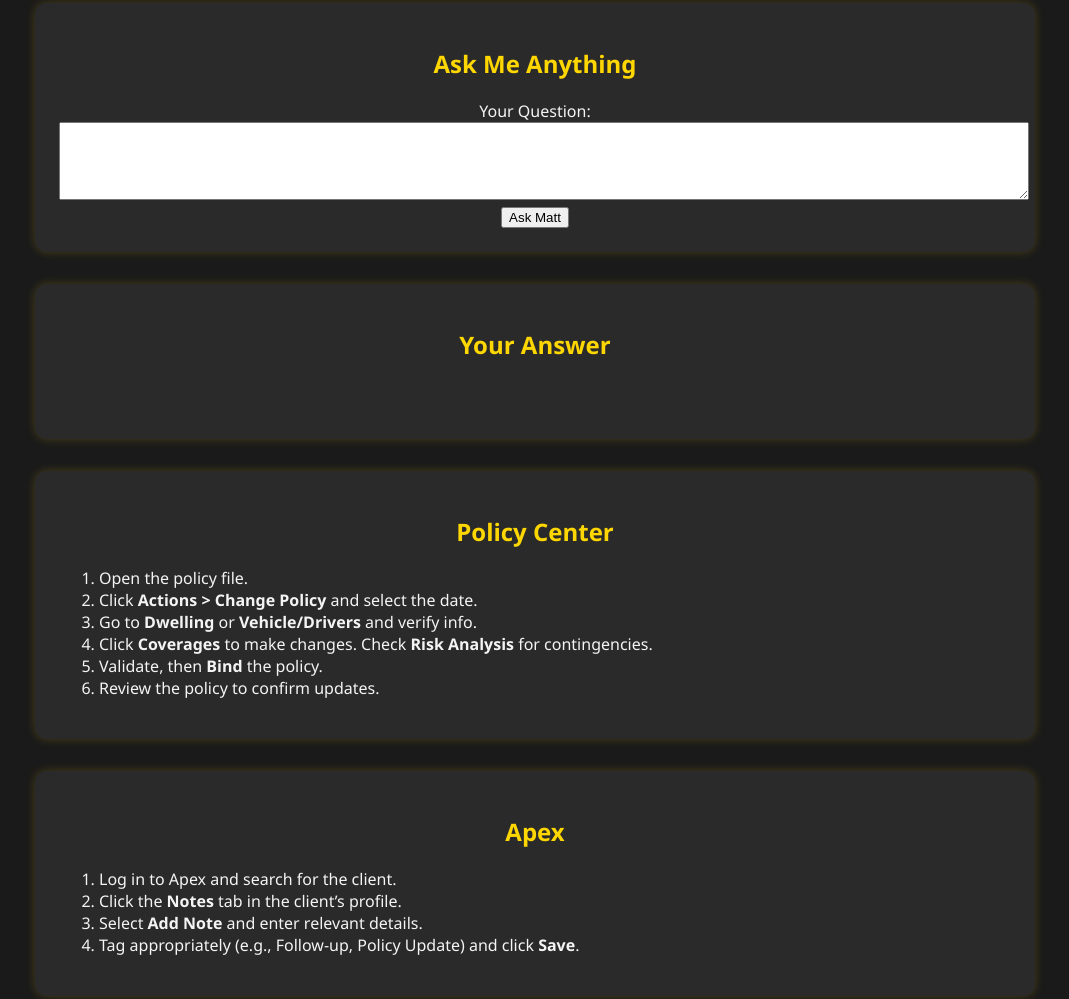
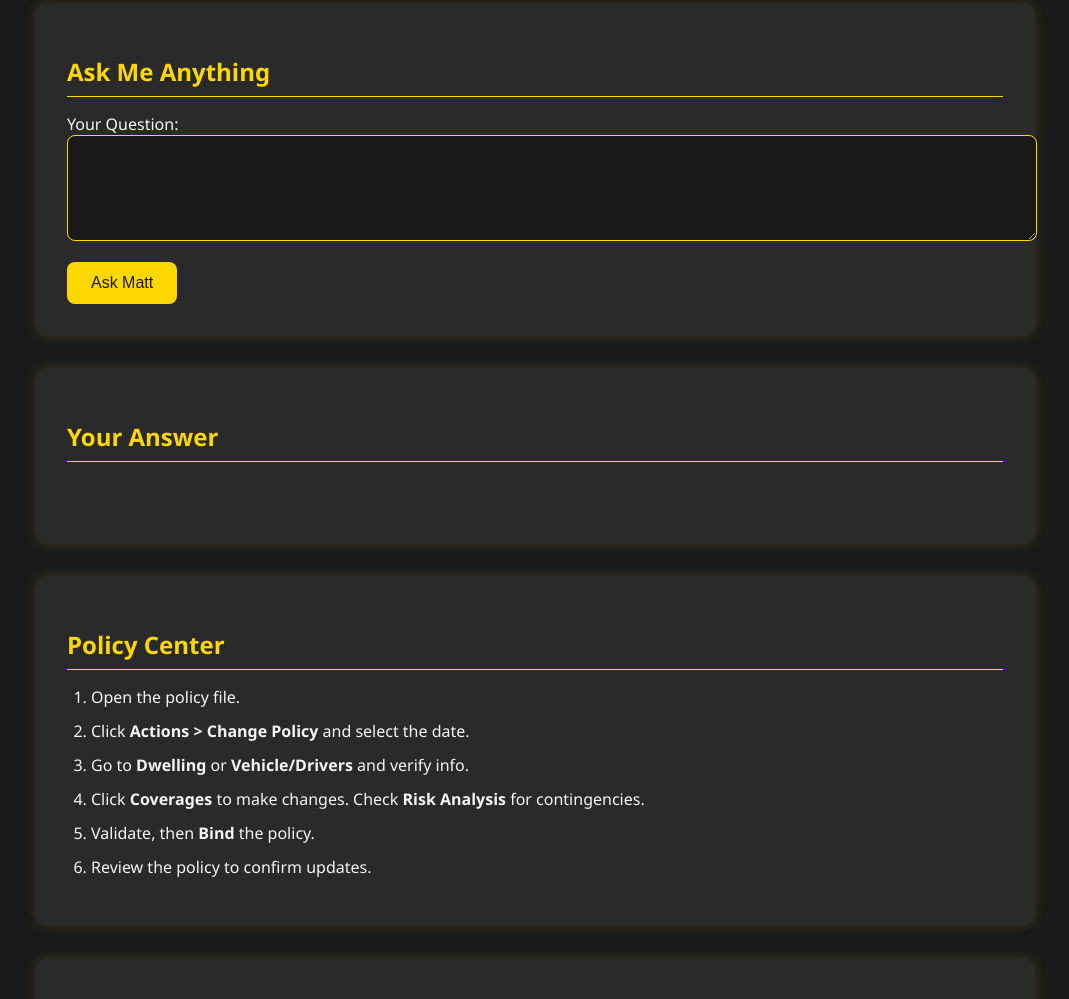
Before and after one commit to AskMattOk/Ask-Matt-, a website: page index.html in a window 1280 px wide. Shown: the part 288-1287 px from the top of the page, without its empty margins (105-1174 px from the left). Drawn offline with Linux system fonts and the light colour scheme.

Commit message:
Add files via upload

```diff
--- a/index.html
+++ b/index.html
@@ -27,13 +27,54 @@
     .card {
       background: #2a2a2a;
       border-radius: 12px;
-      padding: 1.5rem;
+      padding: 2rem;
       margin-bottom: 2rem;
-      box-shadow: 0 0 10px rgba(255, 215, 0, 0.2);
+      box-shadow: 0 0 12px rgba(255, 215, 0, 0.15);
+      text-align: left;
+    }
+    .card h2 {
+      font-size: 1.5rem;
+      margin-bottom: 1rem;
+      border-bottom: 1px solid #FFD700;
+      padding-bottom: 0.5rem;
+    }
+    textarea {
+      width: 100%;
+      background-color: #1a1a1a;
+      color: #FFD700;
+      border: 1px solid #FFD700;
+      border-radius: 8px;
+      padding: 1rem;
+      font-size: 1rem;
+    }
+    button {
+      background: #FFD700;
+      color: #1a1a1a;
+      border: none;
+      padding: 0.75rem 1.5rem;
+      border-radius: 8px;
+      font-size: 1rem;
+      cursor: pointer;
+      margin-top: 1rem;
+    }
+    button:hover {
+      background: #e6c200;
+    }
+    ol {
+      padding-left: 1.5rem;
+    }
+    ol li {
+      margin-bottom: 0.75rem;
     }
     #aiAnswer {
       opacity: 0;
       transition: opacity 0.6s ease;
+      background-color: #2a2a2a;
+      color: #FFD700;
+      padding: 1rem;
+      border: 1px solid #FFD700;
+      border-radius: 8px;
+      margin-top: 1rem;
     }
   </style>
 </head>
@@ -46,7 +87,7 @@
       <h2>Ask Me Anything</h2>
       <form id="questionForm">
         <label for="question">Your Question:</label>
-        <textarea id="question" rows="4" style="width:100%; padding:0.5rem;"></textarea>
+        <textarea id="question" rows="4"></textarea>
         <br />
         <button type="submit">Ask Matt</button>
       </form>
@@ -54,12 +95,12 @@
 
     <section class="card">
       <h2>Your Answer</h2>
-      <div id="aiAnswer" style="margin-top: 1rem; font-style: italic; color: #FFD700; max-width: 700px; padding: 1rem; border: 1px solid #FFD700; border-radius: 8px; background-color: #2a2a2a; margin-left: auto; margin-right: auto;"></div>
+      <div id="aiAnswer"></div>
     </section>
 
     <section class="card">
       <h2>Policy Center</h2>
-      <ol style="text-align: left;">
+      <ol>
         <li>Open the policy file.</li>
         <li>Click <strong>Actions > Change Policy</strong> and select the date.</li>
         <li>Go to <strong>Dwelling</strong> or <strong>Vehicle/Drivers</strong> and verify info.</li>
@@ -71,7 +112,7 @@
 
     <section class="card">
       <h2>Apex</h2>
-      <ol style="text-align: left;">
+      <ol>
         <li>Log in to Apex and search for the client.</li>
         <li>Click the <strong>Notes</strong> tab in the client’s profile.</li>
         <li>Select <strong>Add Note</strong> and enter relevant details.</li>
@@ -81,7 +122,7 @@
 
     <section class="card">
       <h2>Agency Zoom</h2>
-      <ol style="text-align: left;">
+      <ol>
         <li>Open Agency Zoom and locate the client profile.</li>
         <li>Match the client’s notes/tasks to what’s in Apex.</li>
         <li>Manually add or edit entries in Agency Zoom to reflect Apex updates.</li>
@@ -107,6 +148,7 @@
             headers: { "Content-Type": "application/json" },
             body: JSON.stringify({ question })
           });
+
           const data = await response.json();
           const answer = data.choices?.[0]?.message?.content || "Sorry, I couldn't find an answer.";
 
```
